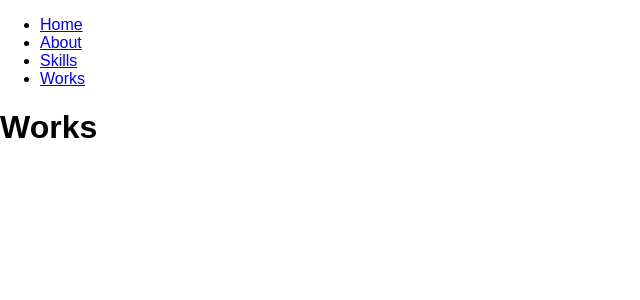
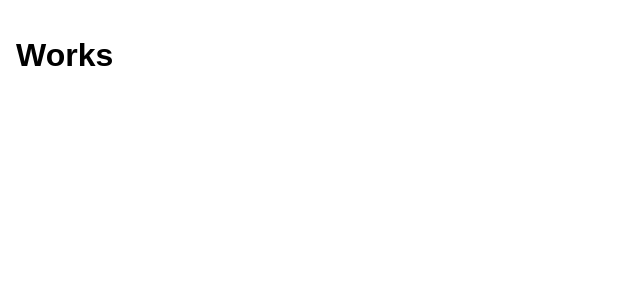
Before and after one commit to dwevins/nextjs-portfolio, a Next.js app: page /works in a window 1280 px wide. Shown: the top 300 px of the page, without its empty margins (0-640 px from the left). Built offline with nearby package versions, Linux system fonts and the light colour scheme.

Commit message:
add and use container component

```diff
--- /dev/null
+++ b/components/container.js
@@ -0,0 +1,9 @@
+import styled from 'styled-components'
+
+const Container = styled.div`
+  flex: 0 1 100%;
+  min-height: 100vh;
+  padding: 1rem;
+`
+
+export default Container
--- a/components/index.js
+++ b/components/index.js
@@ -1,2 +1,2 @@
-export { default as Page } from './page'
 export { default as Nav } from './nav'
+export { default as Container } from './container'
--- a/pages/about.js
+++ b/pages/about.js
@@ -1,9 +1,9 @@
-import { Page } from '../components'
+import { Container } from '../components'
 
 const About = () => (
-  <Page>
+  <Container>
     <h1>About</h1>
-  </Page>
+  </Container>
 )
 
 export default About
--- a/pages/index.js
+++ b/pages/index.js
@@ -1,8 +1,8 @@
 import React from 'react'
-import { Page } from '../components'
+import { Container } from '../components'
 
 const Home = () => (
-  <Page>
+  <Container>
     <div className="hero">
       <h1 className="title">Welcome to Next.js!</h1>
       <p className="description">
@@ -27,7 +27,7 @@ const Home = () => (
         </a>
       </div>
     </div>
-  </Page>
+  </Container>
 )
 
 export default Home
--- a/pages/skills.js
+++ b/pages/skills.js
@@ -1,9 +1,9 @@
-import { Page } from '../components'
+import { Container } from '../components'
 
 const Skills = () => (
-  <Page>
+  <Container>
     <h1>Skills</h1>
-  </Page>
+  </Container>
 )
 
 export default Skills
--- a/pages/works.js
+++ b/pages/works.js
@@ -1,9 +1,9 @@
-import { Page } from '../components'
+import { Container } from '../components'
 
 const Works = () => (
-  <Page>
+  <Container>
     <h1>Works</h1>
-  </Page>
+  </Container>
 )
 
 export default Works
```
